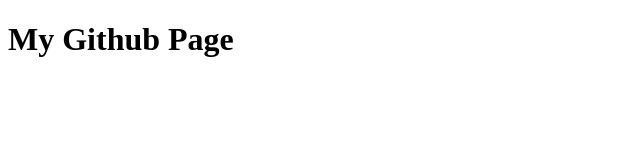
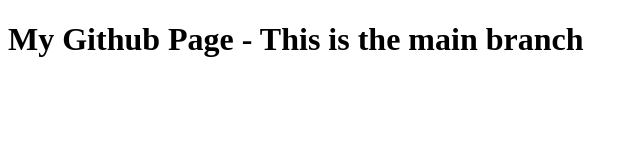
Before and after one commit to sashrikakaur/MyGHWGithubProject, a plain HTML site: page index.html in a window 1280 px wide. Shown: the whole page, without its empty margins (0-640 px from the left). Drawn offline with Linux system fonts and the light colour scheme.

Commit message:
added code to main branch

```diff
--- a/index.html
+++ b/index.html
@@ -7,6 +7,6 @@
     <title>Global Hack Week</title>
 </head>
 <body>
-    <h1>My Github Page</h1>
+    <h1>My Github Page - This is the main branch</h1>
 </body>
 </html>
```
